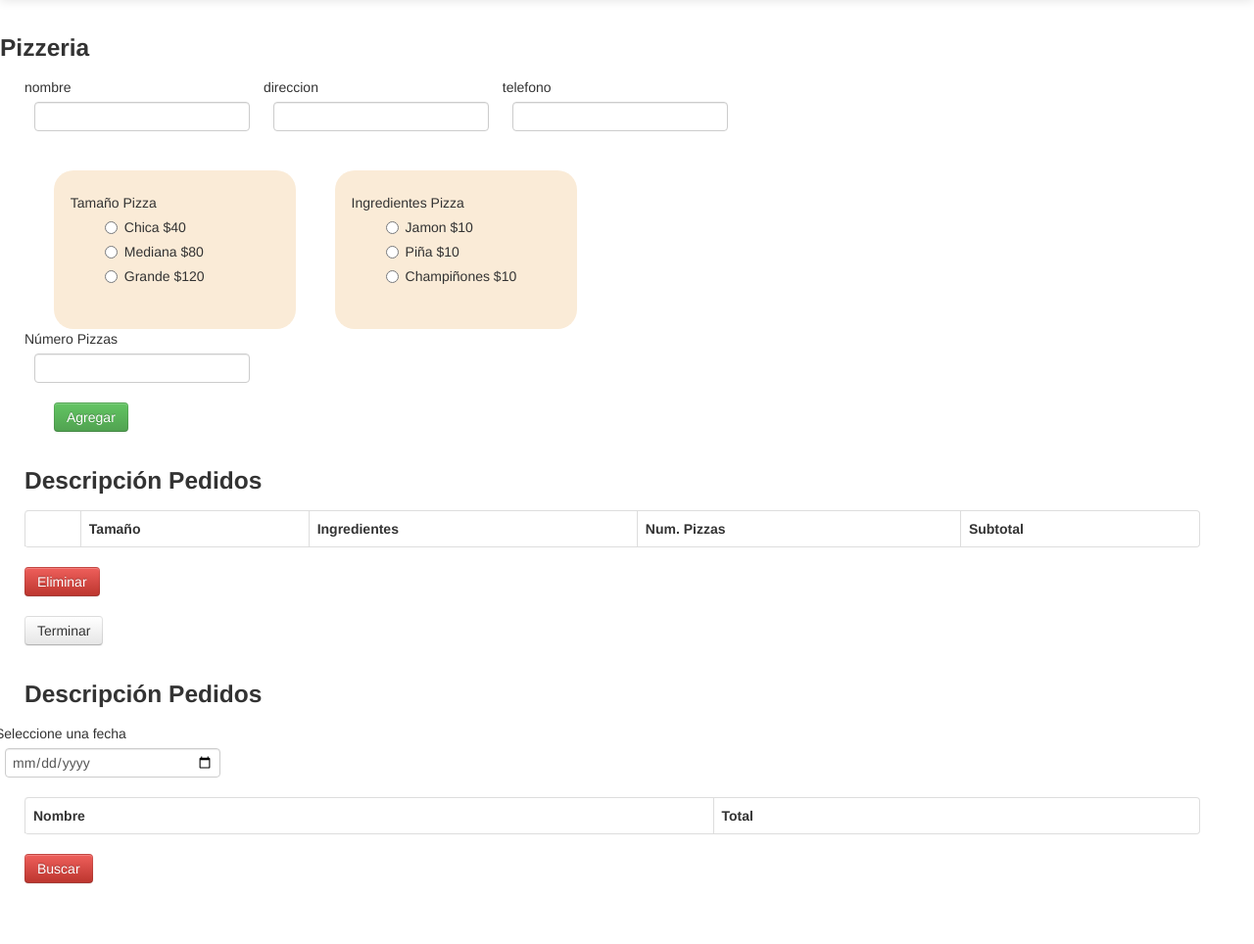
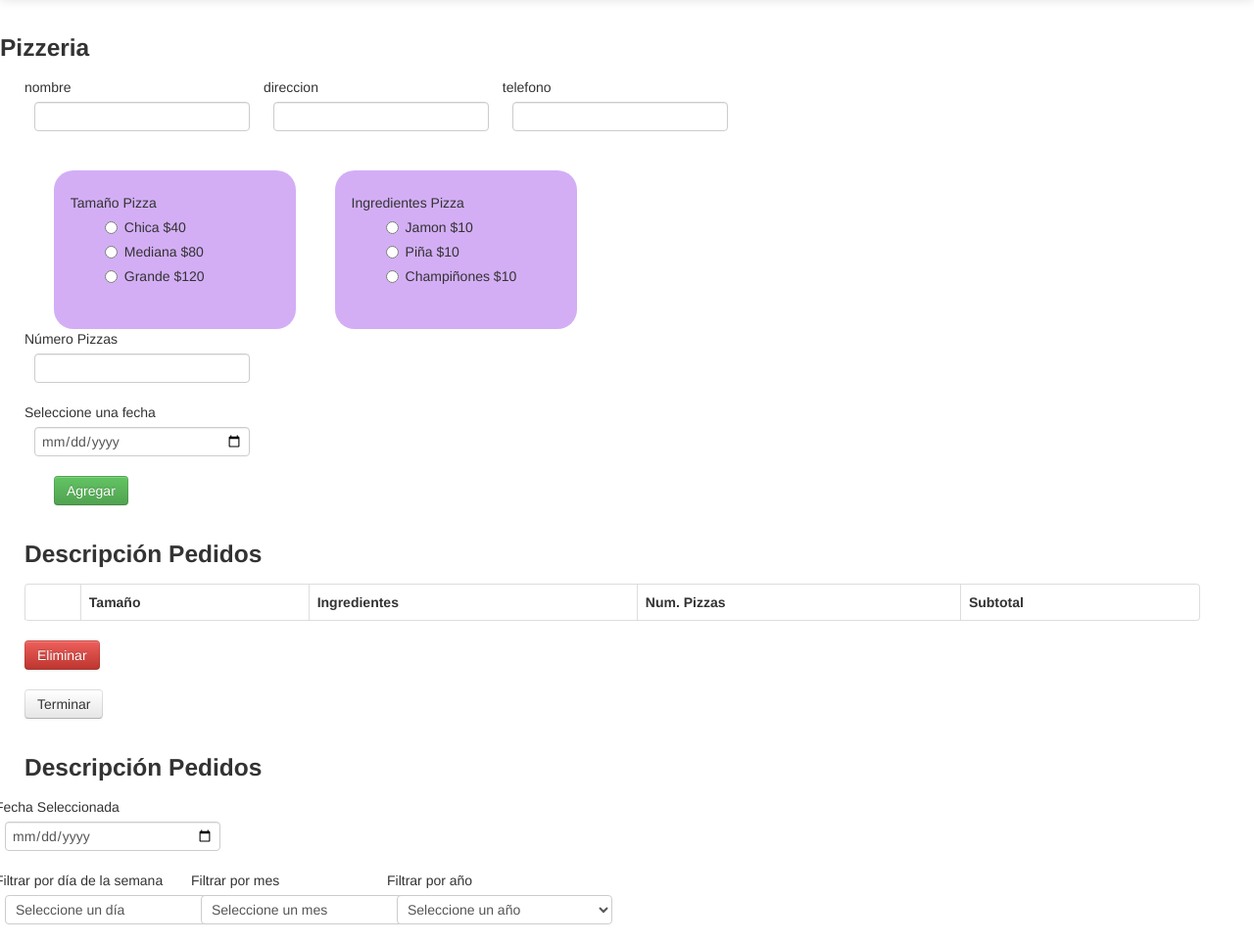
Before and after one commit to IDGS-803-20001570/PracticasBD_IDGS803, a Flask app: page /pizzeria in a window 1280 px wide. Shown: the part 41-1005 px from the top of the page at 98% size. Before the commit the page ends 943 px from the top, so only its background shows below. Run offline with Flask 3, Linux system fonts and the light colour scheme; data that the repository does not hold is empty; some libraries are stand-ins or nearby versions.

Commit message:
Se termina proyecto

```diff
--- a/forms.py
+++ b/forms.py
@@ -58,6 +58,40 @@ class PizzeriaForm(Form):
     estatus= StringField('Estatus')
     subtotal= StringField('Subtotal')
     total= StringField('Total')
+    fecha = DateField('Seleccione una fecha', validators=[DataRequired()], format='%Y-%m-%d')
 
 class ConsultaPedidosForm(Form):
-    fecha_seleccionada = DateField('Seleccione una fecha', validators=[DataRequired()], format='%Y-%m-%d')
+    fecha_seleccionada = DateField(format='%Y-%m-%d')
+
+    dias_semana = SelectField('Filtrar por día de la semana',
+        choices=[('', 'Seleccione un día'),
+                (0, 'Lunes'),
+                (1, 'Martes'),
+                (2, 'Miércoles'),
+                (3, 'Jueves'),
+                (4, 'Viernes'),
+                (5, 'Sábado'),
+                (6, 'Domingo')
+            ])
+    meses = SelectField('Filtrar por mes',
+        choices=[('', 'Seleccione un mes'),
+                 (1, 'Enero'),
+                 (2, 'Febrero'),
+                 (3, 'Marzo'),
+                 (4, 'Abril'),
+                 (5, 'Mayo'),
+                 (6, 'Junio'),
+                 (7, 'Julio'),
+                 (8, 'Agosto'),
+                 (9, 'Septiembre'),
+                 (10, 'Octubre'),
+                 (11, 'Noviembre'),
+                 (12, 'Diciembre')])
+    anios = SelectField('Filtrar por año',
+         choices=[('', 'Seleccione un año'),
+                  (2020, '2020'),
+                  (2021, '2021'),
+                  (2022, '2022'),
+                  (2023, '2023'),
+                  (2024, '2024')
+                ])
--- a/main.py
+++ b/main.py
@@ -1,5 +1,6 @@
 from flask import Flask,render_template,request,Response
 from sqlalchemy import update
+from sqlalchemy import extract
 from flask_wtf.csrf import CSRFProtect
 from flask import redirect
 from flask import flash
@@ -159,7 +160,8 @@ def pizzeria():
             subtotal=subtotalPizza,
             total=totalPizza,
             numeroVenta = numVenta,
-            estatus = "1"
+            estatus = "1",
+            fecha = pizzeria_form.fecha.data
         )
         db.session.add(nuevo_pedido)
         db.session.commit()
@@ -241,12 +243,14 @@ def terminarPedido():
         mismaVenta = False
         #Obtiene el nombre del cliente
         nombreCliente = db.session.query(PedidosPizza.nombre).filter(PedidosPizza.numeroVenta == max_id).first()[0]
+        fechaPedido = db.session.query(PedidosPizza.fecha).filter(PedidosPizza.numeroVenta == max_id).first()[0]
 
         #Ingresa una nueva venta
         nuevaVenta = VentasPizzas(
             nombre=nombreCliente,
             numeroVenta=max_id,
-            total=suma_subtotal
+            total=suma_subtotal,
+            create_date =fechaPedido
         )
         db.session.add(nuevaVenta)
         db.session.commit()
@@ -262,15 +266,69 @@ def terminarPedido():
 @app.route("/pedidosFecha", methods=["POST"])
 def pedidosFecha():
     formFecha = forms.ConsultaPedidosForm(request.form)
-    pizzeria_form=forms.PizzeriaForm(request.form)
+    pizzeria_form = forms.PizzeriaForm(request.form)
     fecha_seleccionada = formFecha.fecha_seleccionada.data
+    dia = formFecha.dias_semana.data
+    mes = formFecha.meses.data
+    anio = formFecha.anios.data
 
-    if not fecha_seleccionada:
+    if not fecha_seleccionada and not dia and not mes and not anio:
         fecha_seleccionada = date.today()
-    ventasFecha = db.session.query(
-    VentasPizzas.nombre,db.func.sum(VentasPizzas.total).label('total')).filter(VentasPizzas.create_date == fecha_seleccionada).group_by(VentasPizzas.nombre).all()
+    ventasFecha={}
+    if fecha_seleccionada:
+        # print("FECHA")
+        ventasFecha = db.session.query(
+            VentasPizzas.nombre,
+            db.func.sum(VentasPizzas.total).label('total')
+        ).filter(
+            VentasPizzas.create_date == fecha_seleccionada
+        ).group_by(
+            VentasPizzas.nombre
+        ).all()
+    elif dia:
+        dia_mysql = {
+            0: 2,
+            1: 3,
+            2: 4,
+            3: 5,
+            4: 6,
+            5: 7,
+            6: 1
+        }
+
+        dia_mysql = dia_mysql[int(dia)]
+
+        ventasFecha = db.session.query(
+            VentasPizzas.nombre,
+            db.func.sum(VentasPizzas.total).label('total')
+        ).filter(
+            db.func.DAYOFWEEK(VentasPizzas.create_date) == dia_mysql
+        ).group_by(
+            VentasPizzas.nombre
+        ).all()
+
+    elif mes:
+        print("mes")
+        ventasFecha = db.session.query(
+            VentasPizzas.nombre,
+            db.func.sum(VentasPizzas.total).label('total')
+        ).filter(
+            db.func.extract('month', VentasPizzas.create_date) == mes
+        ).group_by(
+            VentasPizzas.nombre
+        ).all()
+    elif anio:
+        print("año")
+        ventasFecha = db.session.query(
+            VentasPizzas.nombre,
+            db.func.sum(VentasPizzas.total).label('total')
+        ).filter(
+            db.func.extract('year', VentasPizzas.create_date) == anio
+        ).group_by(
+            VentasPizzas.nombre
+        ).all()
+
     return render_template("pizzeria.html",formF=formFecha, ventasFecha=ventasFecha, form=pizzeria_form)
-
 
 if __name__ == "__main__":
     csrf.init_app(app)
--- a/models.py
+++ b/models.py
@@ -28,10 +28,10 @@ class PedidosPizza(db.Model):
     total=db.Column(db.String(50))
     numeroVenta=db.Column(db.String(50))
     estatus=db.Column(db.String(50))
-    create_date = db.Column(db.Date, default=datetime.date.today)
+    fecha= db.Column(db.Date)
 
 class VentasPizzas(db.Model):
-    _tablename_='ventasPizza'
+    tablename='ventas_pizza'
     id=db.Column(db.Integer, primary_key=True)
     nombre=db.Column(db.String(50))
     numeroVenta=db.Column(db.String(50))
--- a/templates/modificarPedido.html
+++ b/templates/modificarPedido.html
@@ -41,6 +41,11 @@
                 {{render_field(form.numPizzas,class="form-control")}}
             </div>
         </div>
+        <div class="row control-group">
+            <div class="form-group col-xs-12 float-label-form-group controls">
+                {{render_field(form.fecha,class="form-control")}}
+            </div>
+        </div>
         <input type="hidden" name="csrf_token" value="{{csrf_token()}}"/>
         <input type="submit" class="btn btn-danger" id="modificar" name="modificar" value="Modificar"/>
         <a href="pizzeria" class="btn btn-warning">Cancelar</a>
--- a/templates/pizzeria.html
+++ b/templates/pizzeria.html
@@ -6,7 +6,7 @@
         list-style: none;
     }
     #tarjetita{
-        background-color: antiquewhite;
+        background-color: rgba(165, 91, 235, 0.492);
         border-radius: 20px;
         padding-top: 2%;
         padding-bottom: 2%;
@@ -55,13 +55,17 @@
             </div>
         </div>
 
-
-
         <div class="row control-group">
             <div class="form-group col-xs-12 float-label-form-group controls">
                 {{render_field(form.numPizzas,class="form-control")}}
             </div>
         </div>
+        <div class="row control-group">
+            <div class="form-group col-xs-12 float-label-form-group controls">
+                {{render_field(form.fecha,class="form-control")}}
+            </div>
+        </div>
+
         <input type="hidden" name="csrf_token" value="{{csrf_token()}}"/>
         <input type="submit" class="btn btn-success" id="agregar" name="agregar" value="Agregar"/>
     </form>
@@ -119,6 +123,23 @@
                     {{render_field(formF.fecha_seleccionada,class="form-control")}}
                 </div>
             </div>
+            <div style="display: flex;">
+                <div class="row control-group">
+                    <div class="form-group col-xs-4 float-label-form-group controls">
+                        {{render_field(formF.dias_semana,class="form-control")}}
+                    </div>
+                </div>
+                <div class="row control-group">
+                    <div class="form-group col-xs-4 float-label-form-group controls">
+                        {{render_field(formF.meses,class="form-control")}}
+                    </div>
+                </div>
+                <div class="row control-group">
+                    <div class="form-group col-xs-4 float-label-form-group controls">
+                        {{render_field(formF.anios,class="form-control")}}
+                    </div>
+                </div>
+            </div>
             <table class="table table-bordered">
                 <thead>
                     <tr>
@@ -162,5 +183,36 @@
                 return false;
             }
         }
-    </script>
+
+        document.addEventListener("DOMContentLoaded", function() {
+        var fechaSeleccionada = document.getElementById("fecha_seleccionada");
+        var diasSemana = document.getElementById("dias_semana");
+        var meses = document.getElementById("meses");
+        var anios = document.getElementById("anios");
+
+        fechaSeleccionada.addEventListener("change", function() {
+            diasSemana.disabled = true;
+            meses.disabled = true;
+            anios.disabled = true;
+        });
+
+        diasSemana.addEventListener("change", function() {
+            fechaSeleccionada.disabled = true;
+            meses.disabled = true;
+            anios.disabled = true;
+        });
+
+        meses.addEventListener("change", function() {
+            fechaSeleccionada.disabled = true;
+            diasSemana.disabled = true;
+            anios.disabled = true;
+        });
+
+        anios.addEventListener("change", function() {
+            fechaSeleccionada.disabled = true;
+            diasSemana.disabled = true;
+            meses.disabled = true;
+        });
+    });
+</script>
 {%endblock%}
```
